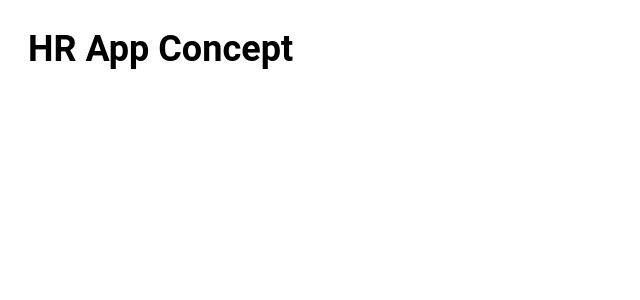
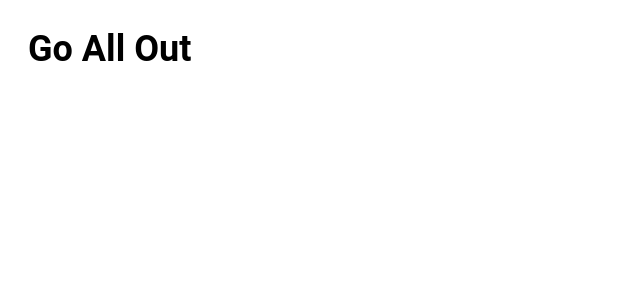
Before and after one commit to Kazuchanfl/hr_app_concept_frontend, a Vue app: page / in a window 1280 px wide. Shown: the top 300 px of the page, without its empty margins (0-640 px from the left). Built offline with nearby package versions, Linux system fonts and the light colour scheme.

Commit message:
remove unnnecesary component and change logo text

```diff
--- a/src/App.vue
+++ b/src/App.vue
@@ -1,19 +1,14 @@
 <template>
   <Home accountName="Kazuchanfl" />
-  <!-- <img alt="Vue logo" src="./assets/logo.png" />
-  <HelloWorld msg="Hello Vue 3 + TypeScript + Vite" />
-  <br> -->
 </template>
 
 <script lang="ts">
 import { defineComponent } from 'vue'
-import HelloWorld from './components/HelloWorld.vue'
 import Home from './pages/Home.vue'
 
 export default defineComponent({
   name: 'App',
   components: {
-    HelloWorld,
     Home
   }
 })
--- a/src/components/Logo.vue
+++ b/src/components/Logo.vue
@@ -1,5 +1,5 @@
 <template>
-  <h1>HR App Concept</h1>
+  <h1>Go All Out</h1>
 </template>
 
 <script lang="ts">
```
Also changed, not shown: src/pages/Home.vue (+0 -8 lines).
